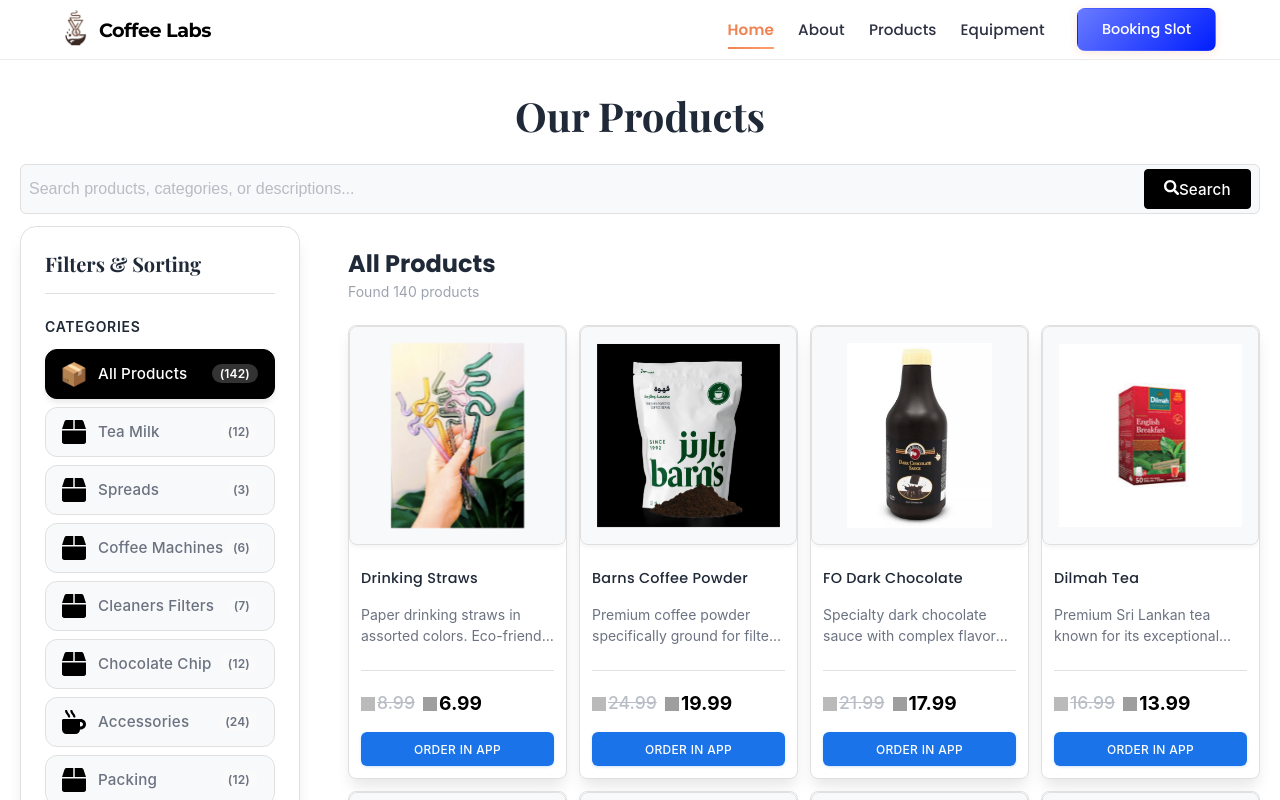
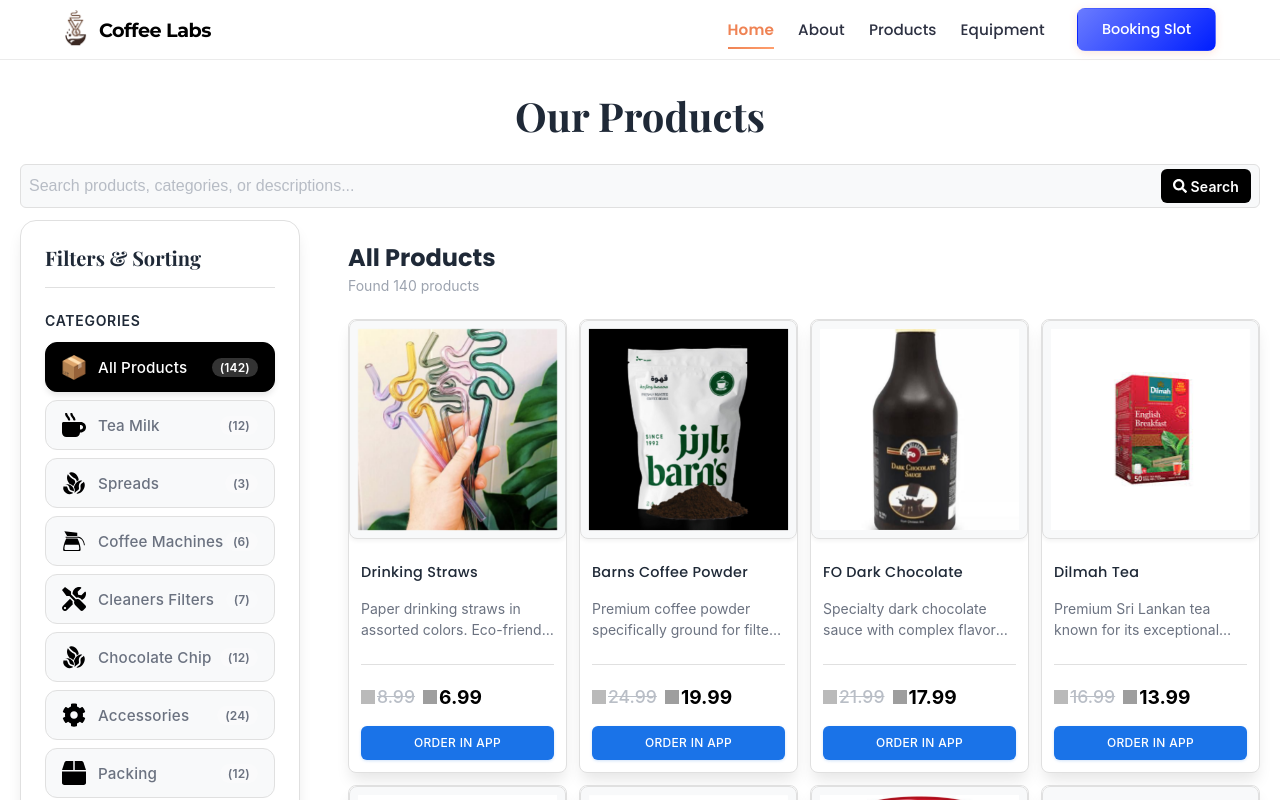
Before and after one commit to Diludhz/coffee_labs_websitess, a React (Create React App) app: page /products in a window 1280 px wide. Shown: the top 800 px of the page. Built offline with nearby package versions, Linux system fonts and the light colour scheme; grey boxes are pictures that could not be loaded.

Commit message:
Your commit message here

```diff
--- a/src/components/Products.jsx
+++ b/src/components/Products.jsx
@@ -1,4 +1,5 @@
 import React, { useState, useEffect, useRef } from 'react';
+import { useLocation } from 'react-router-dom';
 import {
   FaArrowRight,
   FaArrowLeft,
@@ -7,15 +8,20 @@
   FaBox,
   FaSync,
   FaBolt,
-  FaFire
+  FaFire,
+  FaMugHot,
+  FaWineBottle,
+  FaTint,
+  FaTools,
+  FaCog
 } from 'react-icons/fa';
-import { GiCoffeeBeans, GiCoffeePot, GiCoffeeCup } from 'react-icons/gi';
+import { GiCoffeeBeans, GiCoffeePot, GiCoffeeCup, GiBottleVapors } from 'react-icons/gi';
 import { AiOutlineGift } from 'react-icons/ai';
-import { FaMugHot } from 'react-icons/fa';
 import productsData from '../data/products.json';
 import '../styles/Products.css';
 
 const Products = ({ onAddToCart }) => {
+  const location = useLocation();
   const [activeCategory, setActiveCategory] = useState('all');
   const [searchQuery, setSearchQuery] = useState('');
   const [currentPage, setCurrentPage] = useState(1);
@@ -26,6 +32,35 @@
   const [isLoading, setIsLoading] = useState(false);
   const productsPerPage = 24;
   const searchRef = useRef(null);
+
+  // Handle URL parameters for category filtering
+  useEffect(() => {
+    const searchParams = new URLSearchParams(location.search);
+    const categoryParam = searchParams.get('category');
+
+    if (categoryParam) {
+      // Map display names to category IDs
+      const categoryMapping = {
+        'Coffee Machines': 'coffee-machines',
+        'Coffee Powders': 'coffee-powders',
+        'Syrups': 'syrups',
+        'Accessories': 'accessories',
+        'Tea Milk': 'tea-milk',
+        'Spreads': 'spreads',
+        'Cleaners Filters': 'cleaners-filters',
+        'Chocolate Chip': 'chocolate-chip',
+        'Packing': 'packing',
+        'Sauce': 'sauce',
+        'Coffee': 'coffee'
+      };
+
+      const categoryId = categoryMapping[categoryParam] || categoryParam;
+      setActiveCategory(categoryId);
+
+      // Scroll to top when category changes
+      window.scrollTo({ top: 0, behavior: 'smooth' });
+    }
+  }, [location.search]);
 
   // Enhanced categories with unique icons and counts
   const categories = [
@@ -47,12 +82,17 @@
   function getCategoryIcon(category) {
     const icons = {
       'all': <FaBox className="category-icon" />,
-      'coffee-beans': <GiCoffeeBeans className="category-icon" />,
-      'brewing-equipment': <GiCoffeePot className="category-icon" />,
-      'grinders': <GiCoffeeCup className="category-icon" />,
-      'accessories': <FaMugHot className="category-icon" />,
-      'gift-sets': <AiOutlineGift className="category-icon" />,
-      'subscriptions': <FaSync className="category-icon" />
+      'tea-milk': <FaMugHot className="category-icon" />,
+      'spreads': <GiCoffeeBeans className="category-icon" />,
+      'coffee-machines': <GiCoffeePot className="category-icon" />,
+      'cleaners-filters': <FaTools className="category-icon" />,
+      'chocolate-chip': <GiCoffeeBeans className="category-icon" />,
+      'accessories': <FaCog className="category-icon" />,
+      'packing': <FaBox className="category-icon" />,
+      'coffee-powders': <GiCoffeeBeans className="category-icon" />,
+      'sauce': <FaWineBottle className="category-icon" />,
+      'syrups': <GiBottleVapors className="category-icon" />,
+      'coffee': <GiCoffeeCup className="category-icon" />
     };
     return icons[category] || <FaBox className="category-icon" />;
   }
--- a/src/components/TopCategories.jsx
+++ b/src/components/TopCategories.jsx
@@ -7,6 +7,7 @@
     {
       id: 1,
       title: 'Coffee Machines',
+      categoryId: 'coffee-machines',
       description: 'High-performance machines for businesses',
       bgColor: '#f8f9fa',
       textColor: '#333333'
@@ -14,6 +15,7 @@
     {
       id: 2,
       title: 'Coffee Powders',
+      categoryId: 'coffee-powders',
       description: 'Premium quality coffee for perfect extraction',
       bgColor: '#f1f3f5',
       textColor: '#333333'
@@ -21,6 +23,7 @@
     {
       id: 3,
       title: 'Syrups',
+      categoryId: 'syrups',
       description: 'Essential for enhancing coffee flavors',
       bgColor: '#e9ecef',
       textColor: '#333333'
@@ -28,6 +31,7 @@
     {
       id: 4,
       title: 'Accessories',
+      categoryId: 'accessories',
       description: 'Essential tools for your coffee setup',
       bgColor: '#dee2e6',
       textColor: '#333333'
@@ -56,7 +60,7 @@
                 <h3 className="category-title">{category.title}</h3>
                 <p className="category-description">{category.description}</p>
                 <Link
-                  to={`/products?category=${encodeURIComponent(category.title)}`}
+                  to={`/products?category=${category.categoryId}`}
                   className="view-btn"
                 >
                   Chat with as
--- a/src/styles/Products.css
+++ b/src/styles/Products.css
@@ -204,6 +204,31 @@
   opacity: 0.7;
 }
 
+.search-button {
+  background: var(--primary);
+  color: white;
+  border: none;
+  padding: var(--space-sm) var(--space-md);
+  border-radius: var(--radius-md);
+  font-weight: 600;
+  cursor: pointer;
+  transition: var(--transition-base);
+  display: flex;
+  align-items: center;
+  gap: var(--space-xs);
+  white-space: nowrap;
+  font-size: var(--text-sm);
+}
+
+.search-button:hover {
+  background: var(--primary-hover);
+  transform: translateY(-1px);
+}
+
+.search-button:active {
+  transform: translateY(0);
+}
+
 /* Main Content Area */
 .results-section {
   background: var(--bg-primary);
@@ -344,6 +369,10 @@
   justify-content: center;
   color: var(--primary);
   transition: all 0.2s ease;
+}
+
+.category-tag.active .category-icon {
+  color: white;
 }
 
 .category-info {
@@ -1035,8 +1064,8 @@
   left: 0;
   width: 100%;
   height: 100%;
-  object-fit: contain;
-  padding: 1rem;
+  object-fit: cover;
+  padding: 0.5rem;
   transition: transform 0.4s cubic-bezier(0.16, 1, 0.3, 1);
   transform-origin: center;
   will-change: transform;
@@ -1833,7 +1862,7 @@
   /* Ensure images fit well in the grid */
   .product-image img {
     max-height: 120px;
-    object-fit: contain;
+    object-fit: cover;
   }
 
   /* Adjust font sizes for better readability */
```
